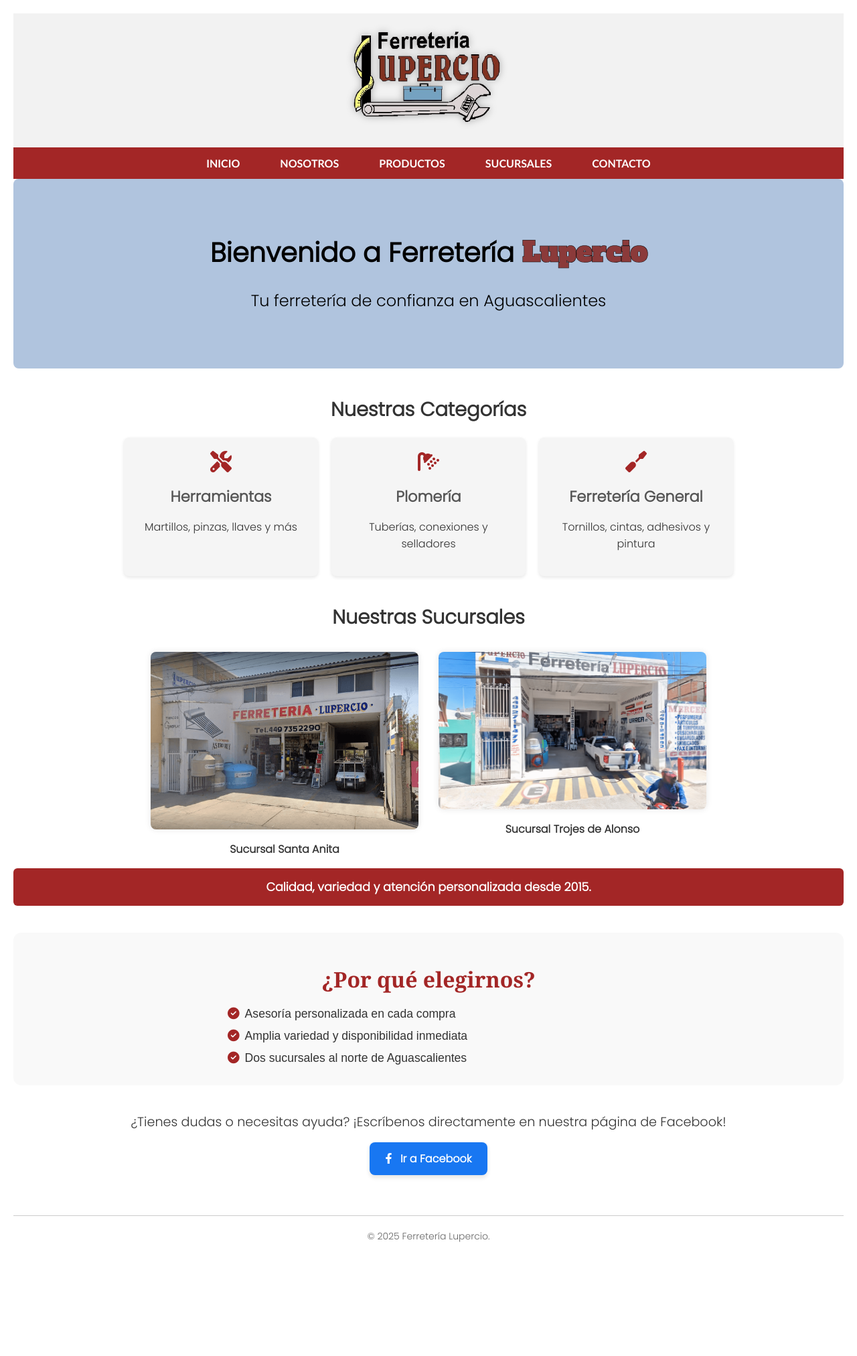
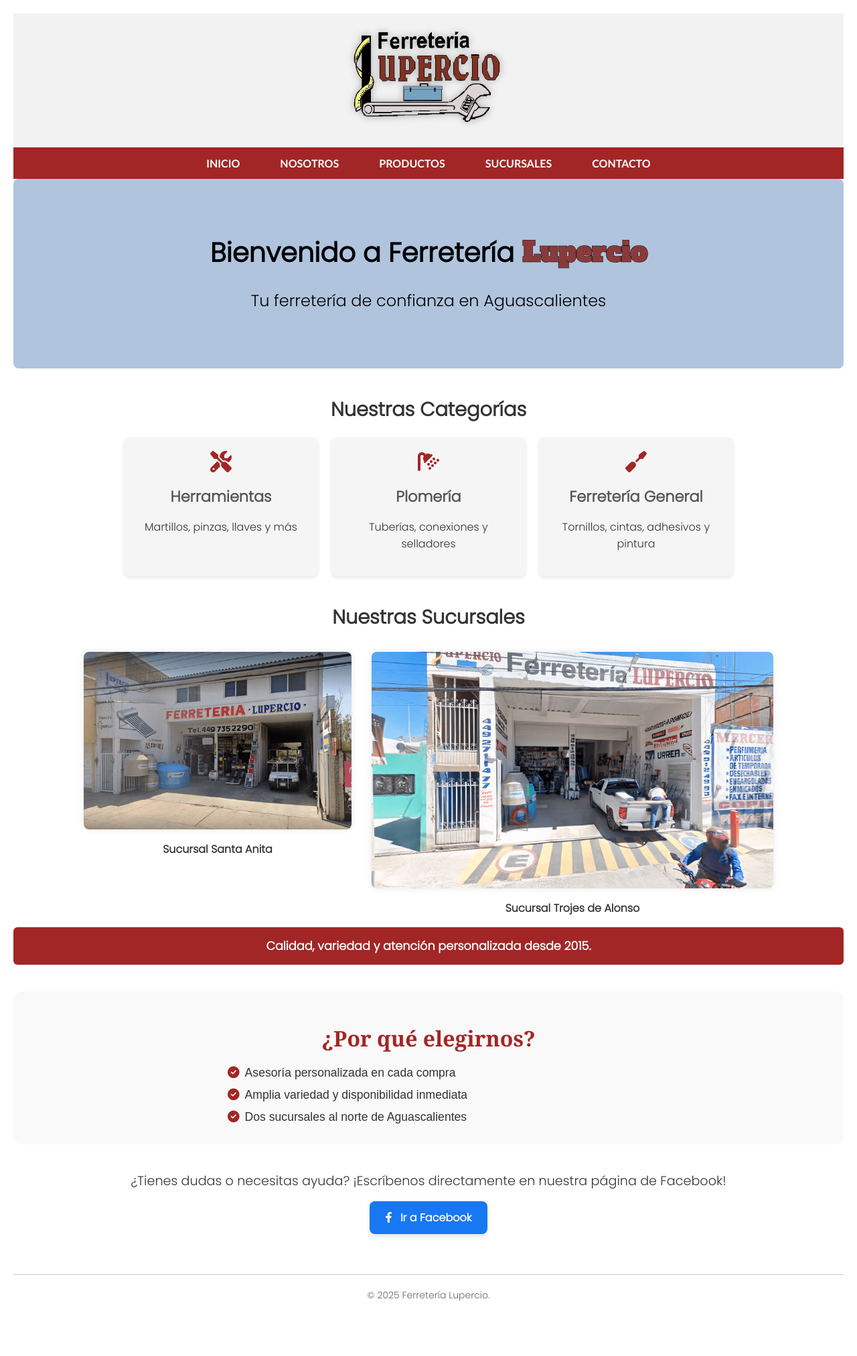
Before and after one commit to Ferreteria-Lupercio/Ferreteria-Lupercio.github.io, a Jekyll site: the page built from index.md, in a window 1280 px wide. Shown: the whole page at 67% size. Built offline with Jekyll 4.4.1, drawn with Linux system fonts in a browser that asks for light colours; before the commit the page ends 1936 px from its top, so only the background shows below that.

Commit message:
Update index.md

```diff
--- a/index.md
+++ b/index.md
@@ -44,7 +44,7 @@ layout: default
     <p style="margin-top: 10px;"><strong>Sucursal Santa Anita</strong></p>
   </div>
 
-  <div style="max-width: 400px; text-align: center;">
+  <div style="max-width: 600px; text-align: center;">
     <img src="/assets/trojesdealonso.png" alt="Sucursal Trojes de Alonso" style="width: 100%; border-radius: 8px; box-shadow: 0 0 10px rgba(0,0,0,0.1);" />
     <p style="margin-top: 10px;"><strong>Sucursal Trojes de Alonso</strong></p>
   </div>
```
